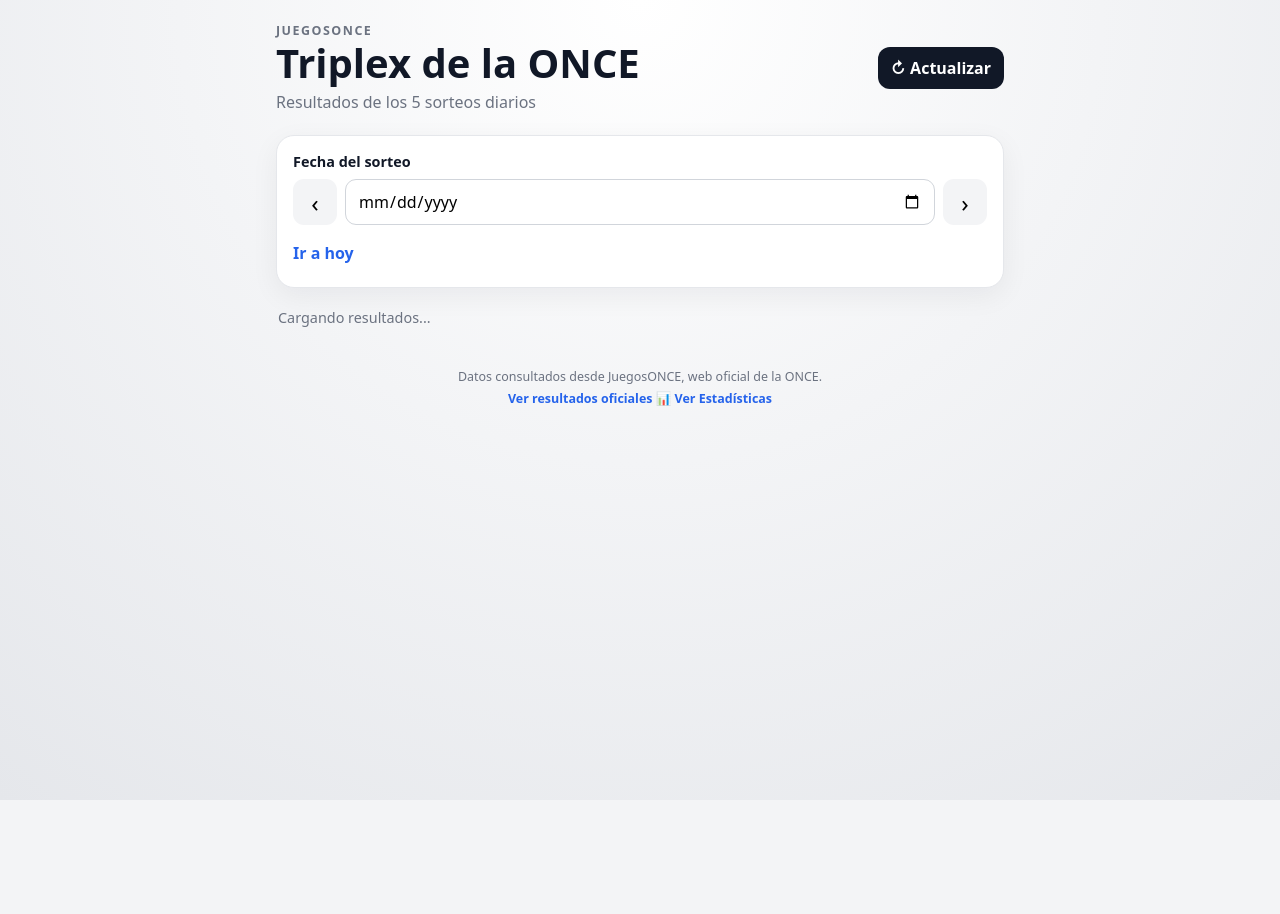
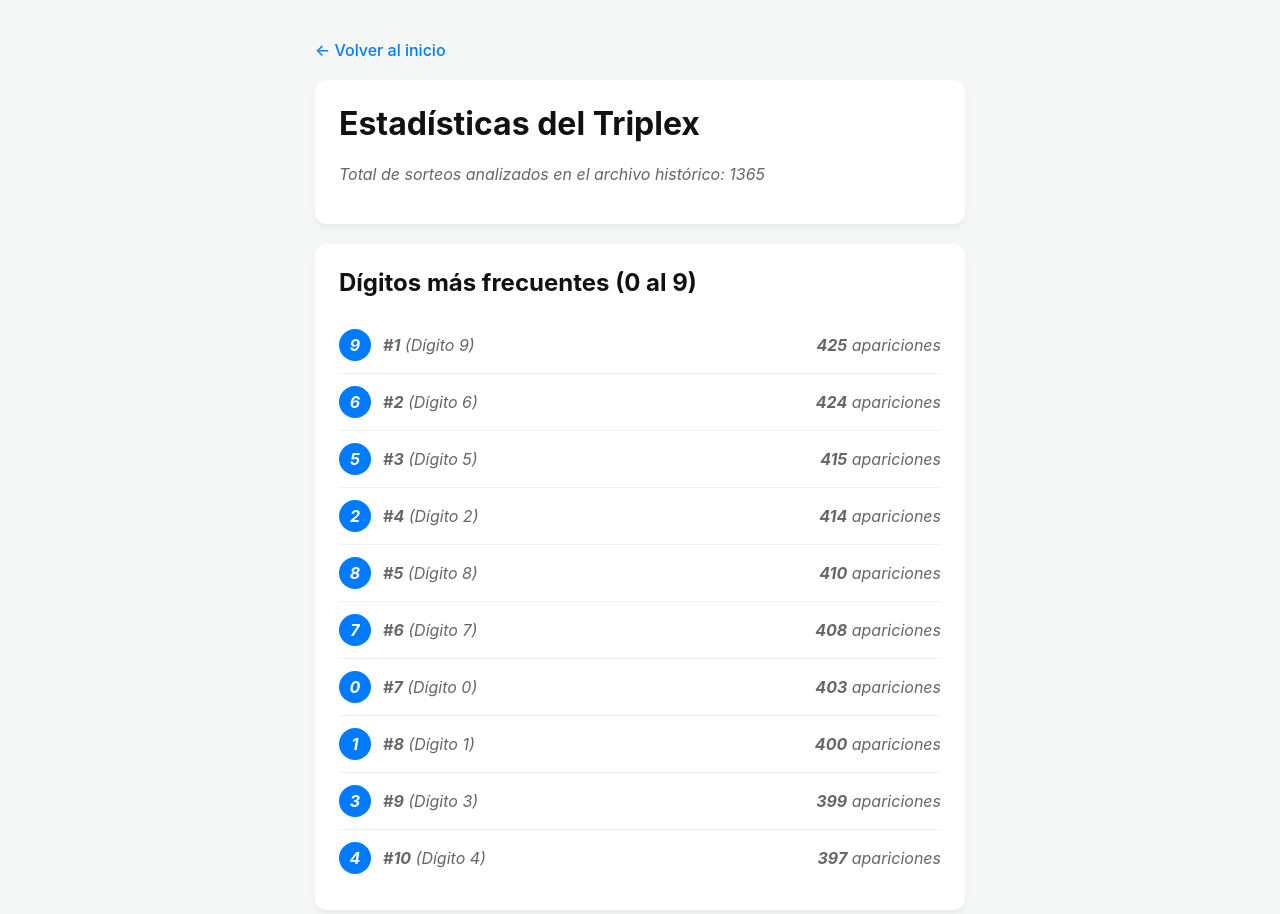
Before and after one commit to socramazibi/Triplex1.0, a plain HTML site: page index.html in a window 1280 px wide. Before the commit the page ends 800 px from the top, so only its background shows below. Drawn offline with Linux system fonts and the light colour scheme.

Commit message:
Revise index.html for statistics display and styling
Updated the structure and styling of the HTML document, including new statistics section and improved layout.

```diff
--- a/index.html
+++ b/index.html
@@ -1,54 +1,93 @@
 <!DOCTYPE html>
 <html lang="es">
 <head>
-  <meta charset="UTF-8">
-  <meta name="viewport" content="width=device-width, initial-scale=1.0">
-  <meta name="theme-color" content="#111827">
-  <title>Triplex ONCE - Resultados</title>
-  <link rel="stylesheet" href="style.css">
+    <meta charset="UTF-8">
+    <meta name="viewport" content="width=device-width, initial-scale=1.0">
+    <title>Estadísticas - Triplex</title>
+    <style>
+        body { font-family: -apple-system, BlinkMacSystemFont, "Segoe UI", Roboto, sans-serif; max-width: 650px; margin: 40px auto; padding: 0 20px; background: #f4f7f6; color: #333; }
+        .card { background: white; padding: 24px; border-radius: 12px; box-shadow: 0 4px 6px rgba(0,0,0,0.05); margin-bottom: 20px; }
+        h1, h2 { margin-top: 0; color: #111; }
+        .stat-row { display: flex; justify-content: space-between; align-items: center; padding: 12px 0; border-bottom: 1px solid #edf2f7; }
+        .stat-row:last-child { border-bottom: none; }
+        .digit-badge { background: #007bff; color: white; width: 32px; height: 32px; display: inline-flex; align-items: center; justify-content: center; border-radius: 50%; font-weight: bold; }
+        .back-link { display: inline-block; margin-bottom: 20px; text-decoration: none; color: #007bff; font-weight: 500; }
+        .back-link:hover { text-decoration: underline; }
+        .loading { color: #666; font-style: italic; }
+    </style>
 </head>
 <body>
-  <main class="app">
-    <header class="header">
-      <div>
-        <p class="eyebrow">JuegosONCE</p>
-        <h1>Triplex de la ONCE</h1>
-        <p class="subtitle">Resultados de los 5 sorteos diarios</p>
-      </div>
-      <button id="refreshBtn" class="refresh" type="button" aria-label="Actualizar resultados">
-        ↻ Actualizar
-      </button>
-    </header>
 
-    <section class="controls">
-      <label for="dateInput">Fecha del sorteo</label>
-      <div class="date-row">
-        <button id="prevBtn" class="date-nav" type="button" aria-label="Día anterior">‹</button>
-        <input id="dateInput" type="date">
-        <button id="nextBtn" class="date-nav" type="button" aria-label="Día siguiente">›</button>
-      </div>
-      <button id="todayBtn" class="today" type="button">Ir a hoy</button>
-    </section>
+    <a href="index.html" class="back-link">← Volver al inicio</a>
 
-    <section class="status" id="status" aria-live="polite">
-      Cargando resultados...
-    </section>
+    <div class="card">
+        <h1>Estadísticas del Triplex</h1>
+        <p id="total-sorteos" class="loading">Analizando el histórico de sorteos...</p>
+    </div>
 
-    <section id="results" class="results" aria-live="polite"></section>
+    <div class="card">
+        <h2>Dígitos más frecuentes (0 al 9)</h2>
+        <div id="ranking-container" class="loading">Calculando frecuencias...</div>
+    </div>
 
-    <footer>
-      <p>
-        Datos consultados desde JuegosONCE, web oficial de la ONCE.
-      </p>
-      <a href="https://www.juegosonce.es/historico-resultados-triplex-once"
-         target="_blank" rel="noopener noreferrer">
-        Ver resultados oficiales
-      </a>
-      <a href="stats.html" class="btn-stats">📊 Ver Estadísticas</a>
+    <script>
+        async function cargarEstadisticas() {
+            try {
+                const response = await fetch('data/historico.json');
+                if (!response.ok) throw new Error('No se pudo leer el histórico');
 
-    </footer>
-  </main>
+                const historico = await response.json();
 
-  <script src="script.js"></script>
+                const frecuencias = { 0:0, 1:0, 2:0, 3:0, 4:0, 5:0, 6:0, 7:0, 8:0, 9:0 };
+                let totalSorteosValidos = 0;
+
+                // Recorremos todas las fechas guardadas en el JSON unificado
+                for (const fecha in historico) {
+                    const item = historico[fecha];
+                    if (item && item.values) {
+                        item.values.forEach(sorteo => {
+                            if (sorteo) {
+                                totalSorteosValidos++;
+                                // Cada sorteo es un número de 3 dígitos (ej: "482")
+                                for (const digito of sorteo) {
+                                    if (frecuencias[digito] !== undefined) {
+                                        frecuencias[digito]++;
+                                    }
+                                }
+                            }
+                        });
+                    }
+                }
+
+                // Mostrar total de sorteos analizados
+                document.getElementById('total-sorteos').innerText = `Total de sorteos analizados en el archivo histórico: ${totalSorteosValidos}`;
+
+                // Ordenar de mayor a menor frecuencia
+                const ranking = Object.entries(frecuencias).sort((a, b) => b[1] - a[1]);
+
+                let html = '';
+                ranking.forEach(([digito, count], index) => {
+                    html += `
+                        <div class="stat-row">
+                            <div style="display: flex; align-items: center; gap: 12px;">
+                                <span class="digit-badge">${digito}</span>
+                                <span><strong>#${index + 1}</strong> (Dígito ${digito})</span>
+                            </div>
+                            <span><strong>${count}</strong> apariciones</span>
+                        </div>
+                    `;
+                });
+
+                document.getElementById('ranking-container').innerHTML = html;
+
+            } catch (error) {
+                document.getElementById('total-sorteos').innerText = 'No se pudieron cargar los datos.';
+                document.getElementById('ranking-container').innerText = 'Verifica que el archivo data/historico.json exista y tenga datos.';
+                console.error(error);
+            }
+        }
+
+        cargarEstadisticas();
+    </script>
 </body>
 </html>
```
